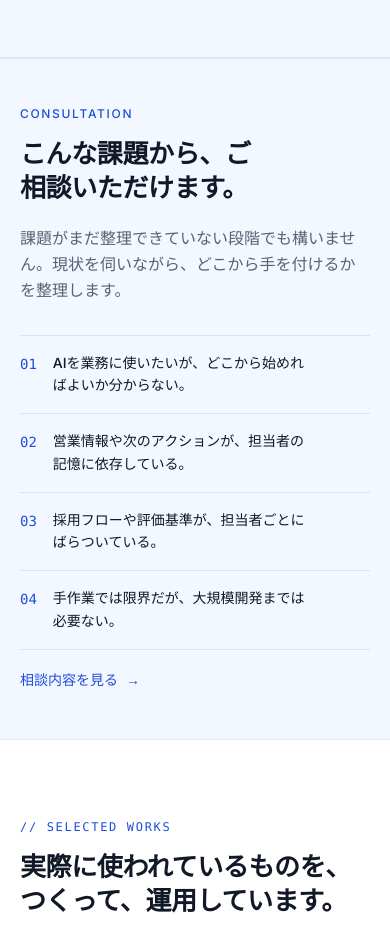
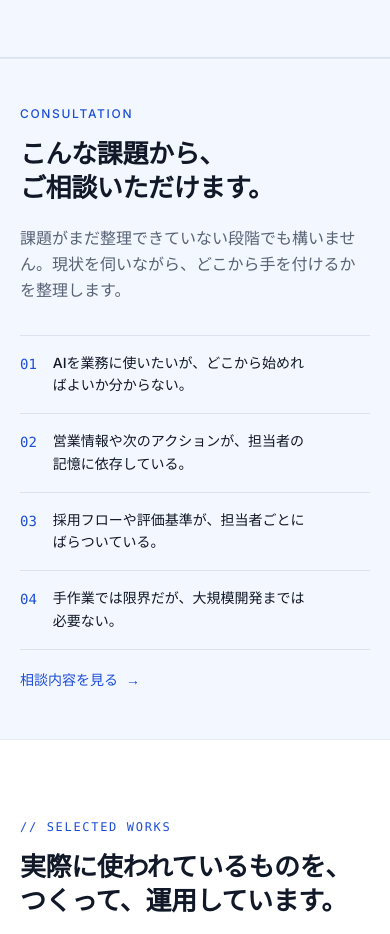
Before and after one commit to satochan-ai/satochan-portfolio, a Next.js app: page / in a window 390 px wide. Shown: the part 2020-2954 px from the top of the page. Built offline with nearby package versions, Linux system fonts and the light colour scheme; no server answers.

Commit message:
refine: fix consultation heading break
Force the line break after the comma in the Consultation heading so
"ご相談" no longer splits across lines at any breakpoint.

Co-Authored-By: Claude Opus 5 <noreply@anthropic.com>

```diff
--- a/src/components/sections/Consultation.tsx
+++ b/src/components/sections/Consultation.tsx
@@ -13,7 +13,9 @@ export function Consultation() {
         <div className="max-w-prose">
           <p className="text-eyebrow font-medium uppercase text-accent">Consultation</p>
           <h2 id="consultation-title" className="mt-4 text-h2 font-bold [text-wrap:balance]">
-            こんな課題から、ご相談いただけます。
+            こんな課題から、
+            <br />
+            ご相談いただけます。
           </h2>
           <p className="mt-5 text-base leading-relaxed text-muted sm:text-lg">
             課題がまだ整理できていない段階でも構いません。現状を伺いながら、どこから手を付けるかを整理します。
```
